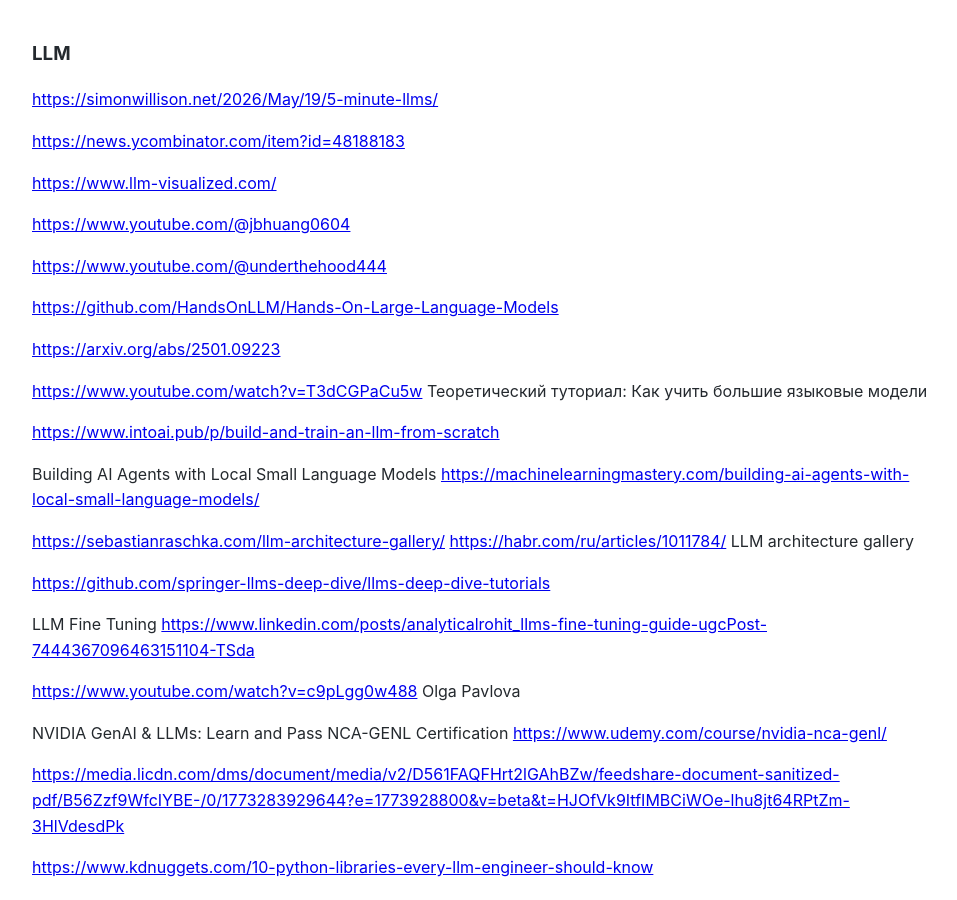
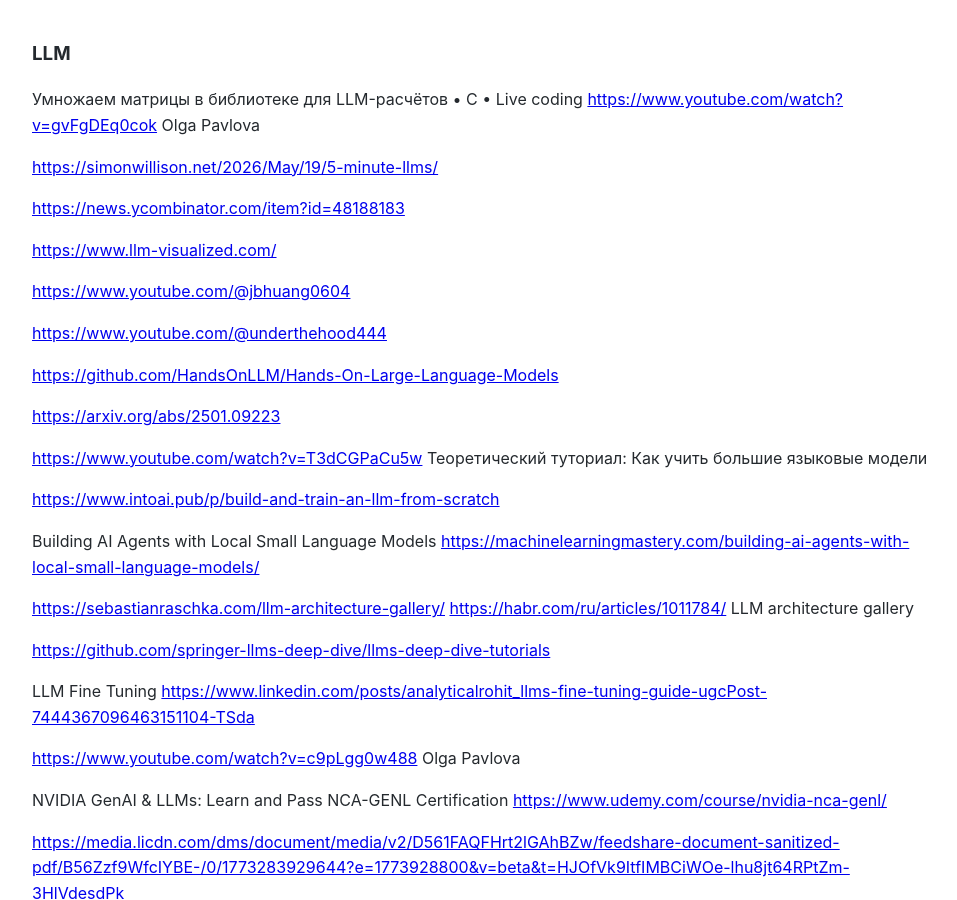
Before and after one commit to Michael-Lubinsky/michael-lubinsky.github.com, a Jekyll site: the page built from ml/llm.md, in a window 1280 px wide and 900 px high. Shown: the whole window, without its empty margins (158-1115 px from the left). Built offline with Jekyll 4.4.1, drawn with Linux system fonts in a browser that asks for light colours; our own code applies the rules of GitHub Pages for plain Markdown files.

Commit message:
Update llm.md

```diff
--- a/ml/llm.md
+++ b/ml/llm.md
@@ -1,4 +1,8 @@
 ### LLM
+
+Умножаем матрицы в библиотеке для LLM-расчётов • C • Live coding
+<https://www.youtube.com/watch?v=gvFgDEq0cok>
+Olga Pavlova
 
 <https://simonwillison.net/2026/May/19/5-minute-llms/>
 
```
